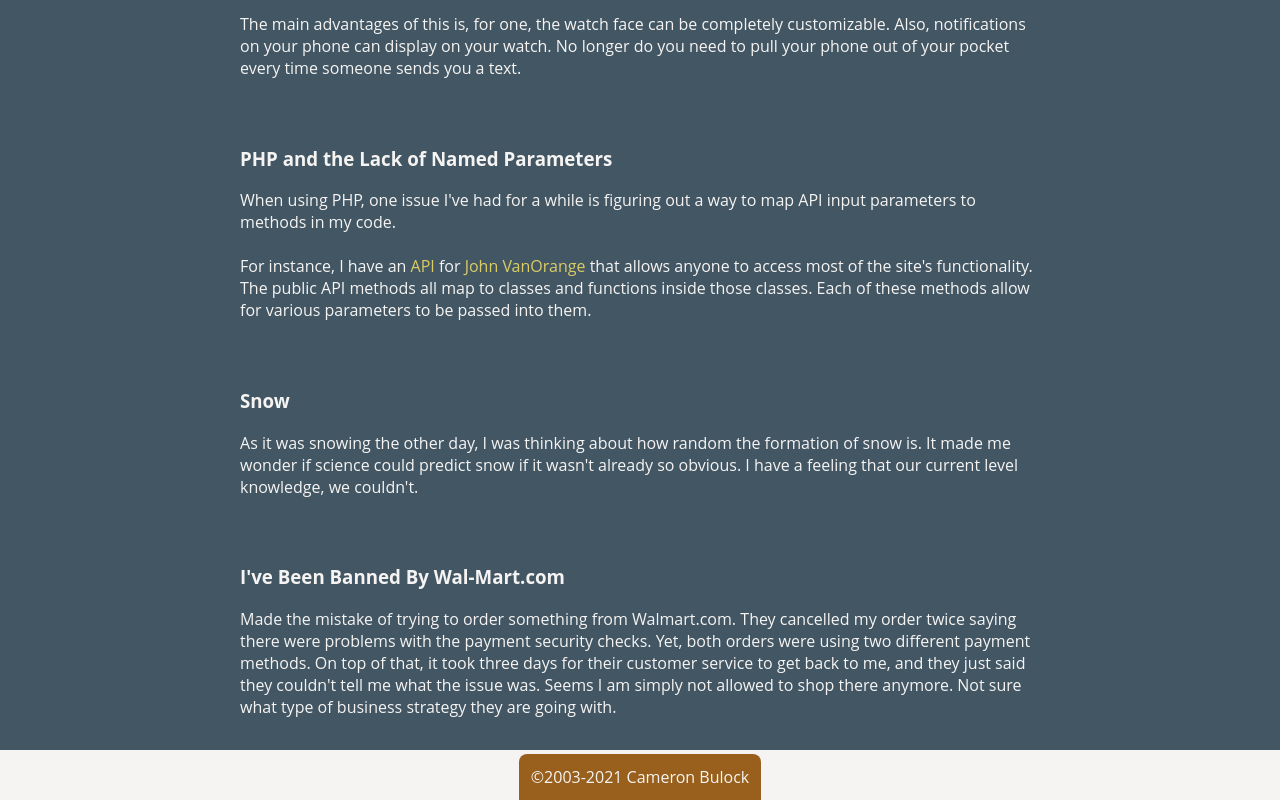
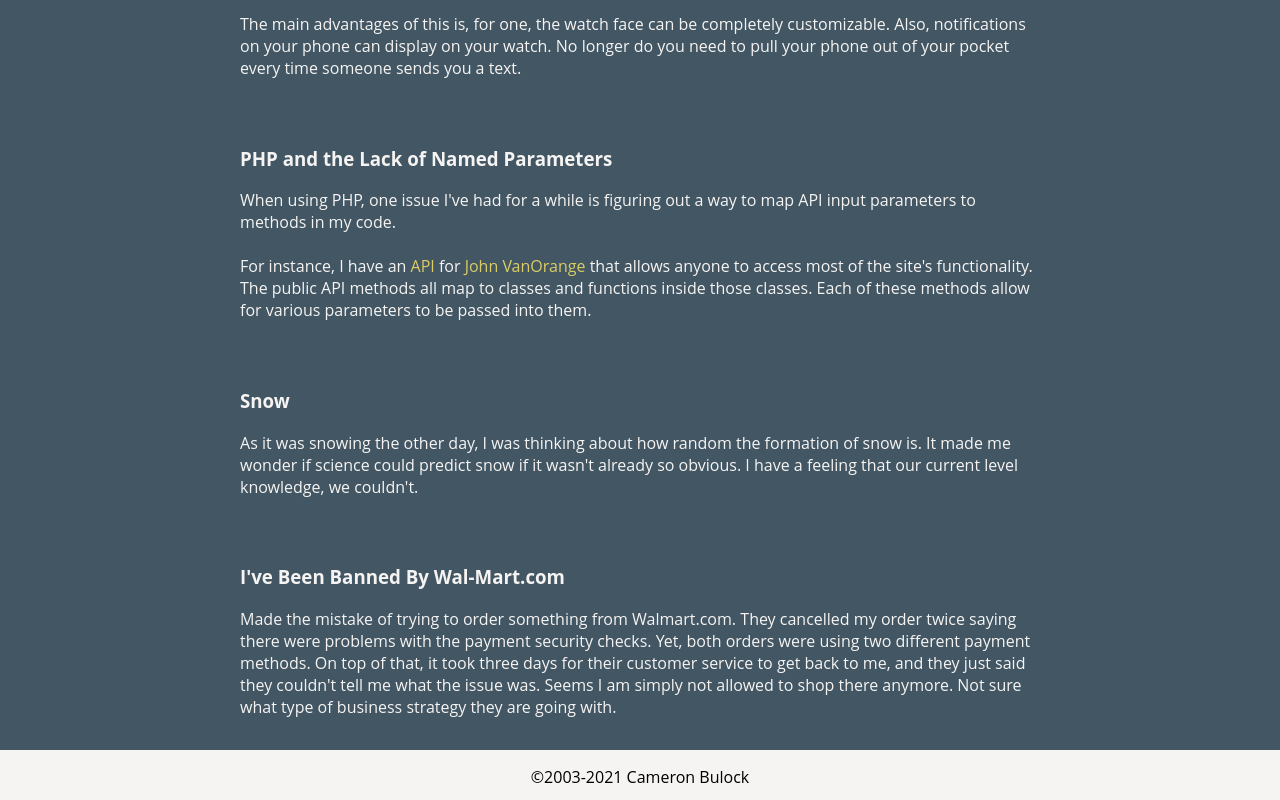
Before and after one commit to cbulock/ct4, a React (Create React App) app: page / in a window 1280 px wide. Shown: the part 477-1277 px from the top of the page. Built offline with nearby package versions, Linux system fonts and the light colour scheme.

Commit message:
improved footer style

```diff
--- a/src/components/global/Footer.jsx
+++ b/src/components/global/Footer.jsx
@@ -2,12 +2,8 @@ import styled from 'styled-components';
 
 const SContent = styled.p`
 	margin: 4px auto 0;
-	background-color: ${({ theme }) => theme.secondary};
-	color: ${({ theme }) => theme.offWhite};
 	width: fit-content;
-	font-weight: 500;
 	padding: 0.75em;
-	border-radius: 8px 8px 0 0;
 `;
 
 const currentYear = new Date().getFullYear();
```
